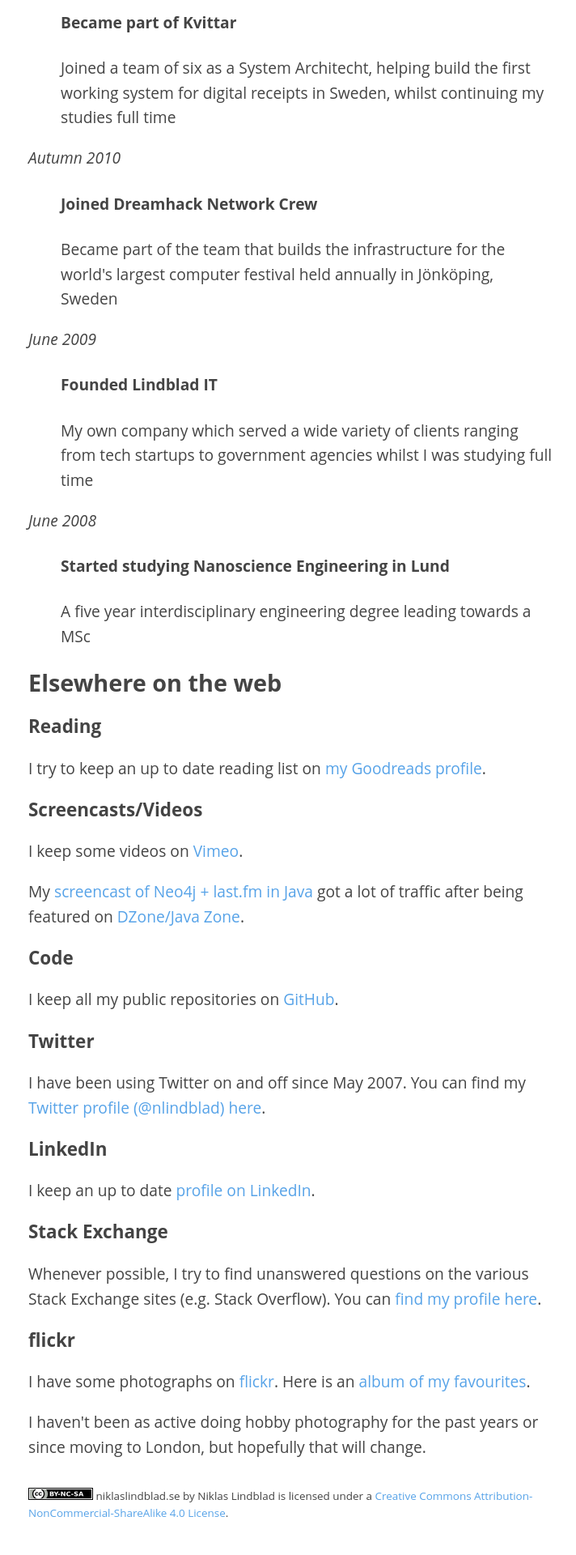
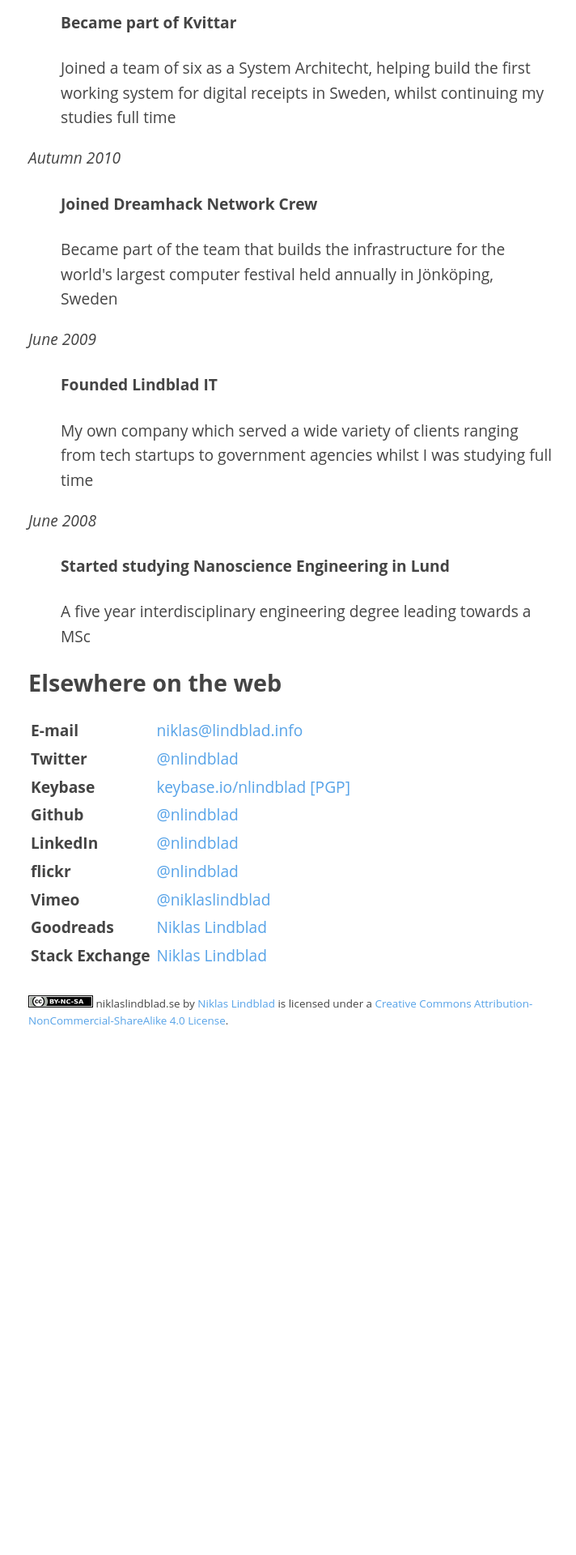
Before and after one commit to niklasvincent/nlindblad.github.io, a Jekyll site: the page built from about.html, in a window 1280 px wide. Shown: the part 2099-4019 px from the top of the page at 81% size, without its empty margins (280-992 px from the left). Built offline with Jekyll 4.4.1, drawn with Linux system fonts in a browser that asks for light colours; after the commit the page ends 3411 px from its top, so only the background shows below that.

Commit message:
Add Keybase to about page and obfuscate e-mail

```diff
--- a/_includes/footer.html
+++ b/_includes/footer.html
@@ -1 +1 @@
-<div class="license"><a target="_blank" href="https://creativecommons.org/licenses/by-nc-sa/4.0/deed.en_GB">{% include creative_commons_logo.html %}</a> niklaslindblad.se by Niklas Lindblad is licensed under a <a target="_blank" href="https://creativecommons.org/licenses/by-nc-sa/4.0/deed.en_GB">Creative Commons Attribution-NonCommercial-ShareAlike 4.0 License</a>.</div>
+<div class="license"><a target="_blank" href="https://creativecommons.org/licenses/by-nc-sa/4.0/deed.en_GB">{% include creative_commons_logo.html %}</a> niklaslindblad.se by <a target="_blank" href="https://keybase.io/nlindblad">Niklas Lindblad</a> is licensed under a <a target="_blank" href="https://creativecommons.org/licenses/by-nc-sa/4.0/deed.en_GB">Creative Commons Attribution-NonCommercial-ShareAlike 4.0 License</a>.</div>
--- a/_includes/style.css
+++ b/_includes/style.css
@@ -81,6 +81,18 @@
   font-style: italic;
 }
 
+/* About */
+table .social-profile {
+  padding: 5px;
+}
+.social-profile th {
+  text-align: left;
+}
+
+.social-profile td {
+  padding-left: 5px;
+}
+
 /* Pygments syntax highlighting */
 code .hll { background-color: #ffffcc }
 code .c { color: #60a0b0; font-style: italic }
--- a/about.html
+++ b/about.html
@@ -111,25 +111,14 @@
 
   <h2 class="about-page__subtitle">Elsewhere on the web</h2>
 
-    <h3>Reading</h3>
-      <p>I try to keep an up to date reading list on <a href="https://www.goodreads.com/user/show/12625940-niklas-lindblad" target="_blank">my Goodreads profile</a>.</p>
-
-    <h3>Screencasts/Videos</h3>
-      <p>I keep some videos on <a href="https://vimeo.com/niklaslindblad" target="_blank">Vimeo</a>.</p>
-      <p>My <a href="https://vimeo.com/39825129">screencast of Neo4j + last.fm in Java</a> got a lot of traffic after being featured on <a href="https://dzone.com/articles/video-neo4j-lastfm-java" target="_blank">DZone/Java Zone</a>.</p>
-
-    <h3>Code</h3>
-      <p>I keep all my public repositories on <a href="https://github.com/nlindblad" target="_blank">GitHub</a>.</p>
-
-    <h3>Twitter</h3>
-      <p>I have been using Twitter on and off since May 2007. You can find my <a href="https://twitter.com/nlindblad" target="_blank">Twitter profile (@nlindblad) here</a>.
-
-    <h3>LinkedIn</h3>
-      <p>I keep an up to date <a href="https://www.linkedin.com/in/nlindblad" target="_blank">profile on LinkedIn</a>.</p>
-
-    <h3>Stack Exchange</h3>
-      <p>Whenever possible, I try to find unanswered questions on the various Stack Exchange sites (e.g. Stack Overflow). You can <a href="https://stackexchange.com/users/765092/niklas-lindblad?tab=accounts" target="_blank">find my profile here</a>.
-
-    <h3>flickr</h3>
-      <p>I have some photographs on <a href="https://secure.flickr.com/photos/nlindblad" target="_blank">flickr</a>. Here is an <a href="https://secure.flickr.com/photos/nlindblad/albums/72157594396366141" target="_blank">album of my favourites</a>.</p>
-      <p>I haven't been as active doing hobby photography for the past years or since moving to London, but hopefully that will change.</p>
+    <table class="social-profile">
+      <tr><th>E-mail</th><td class="email-container">{% include obfuscated_email.html %}</td></tr>
+      <tr><th>Twitter</th><td><a href="https://twitter.com/nlindblad">@nlindblad</a></td></tr>
+      <tr><th>Keybase</th><td><a href="https://keybase.io/nlindblad">keybase.io/nlindblad [PGP]</a></td></tr>
+      <tr><th>Github</th><td><a href="https://github.com/nlindblad">@nlindblad</a></td></tr>
+      <tr><th>LinkedIn</th><td><a href="https://www.linkedin.com/in/nlindblad">@nlindblad</a></td></tr>
+      <tr><th>flickr</th><td><a href="https://secure.flickr.com/photos/nlindblad">@nlindblad</a></td></tr>
+      <tr><th>Vimeo</th><td><a href="https://vimeo.com/niklaslindblad">@niklaslindblad</a></td></tr>
+      <tr><th>Goodreads</th><td><a href="https://www.goodreads.com/user/show/12625940-niklas-lindblad">Niklas Lindblad</a></td></tr>
+      <tr><th>Stack Exchange</th><td><a href="https://stackexchange.com/users/765092/niklas-lindblad?tab=accounts">Niklas Lindblad</a></td></tr>
+    </table>
--- a/contact.html
+++ b/contact.html
@@ -5,6 +5,6 @@
 
 <h1>Contact</h1>
 
-<p>You can reach me at <a href="mailto:{{ site.author.email }}">{{ site.author.email }}</a></p>
+<p>You can reach me at {% include obfuscated_email.html %}</p>
 
-<p>My public PGP key is available <a href="/gpg.txt" target="_blank">here</a>.
+<p>My public PGP key is available <a href="/gpg.txt" target="_blank">here</a> and on my <a target="_blank" href="https://keybase.io/nlindblad">Keybase profile</a>.
```
Also changed, not shown: _includes/obfuscated_email.html (added, +7 -0 lines).
